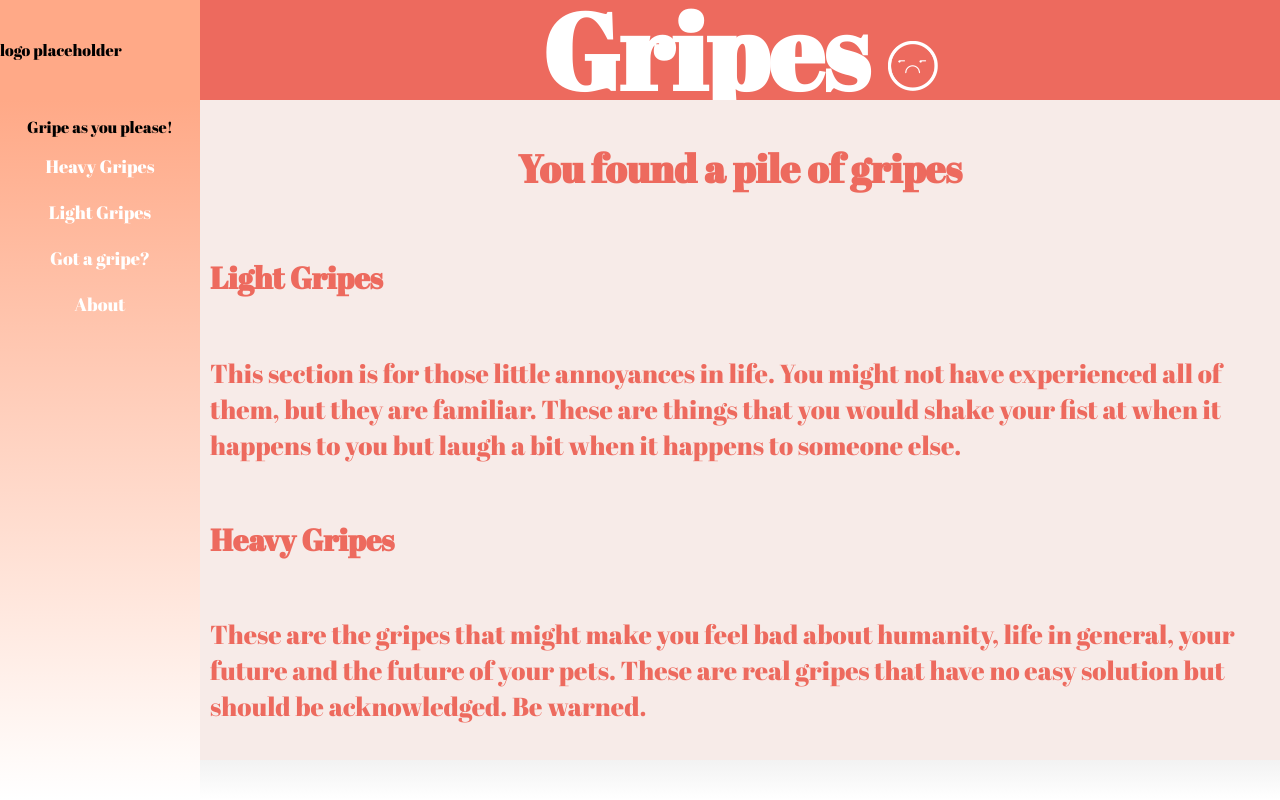
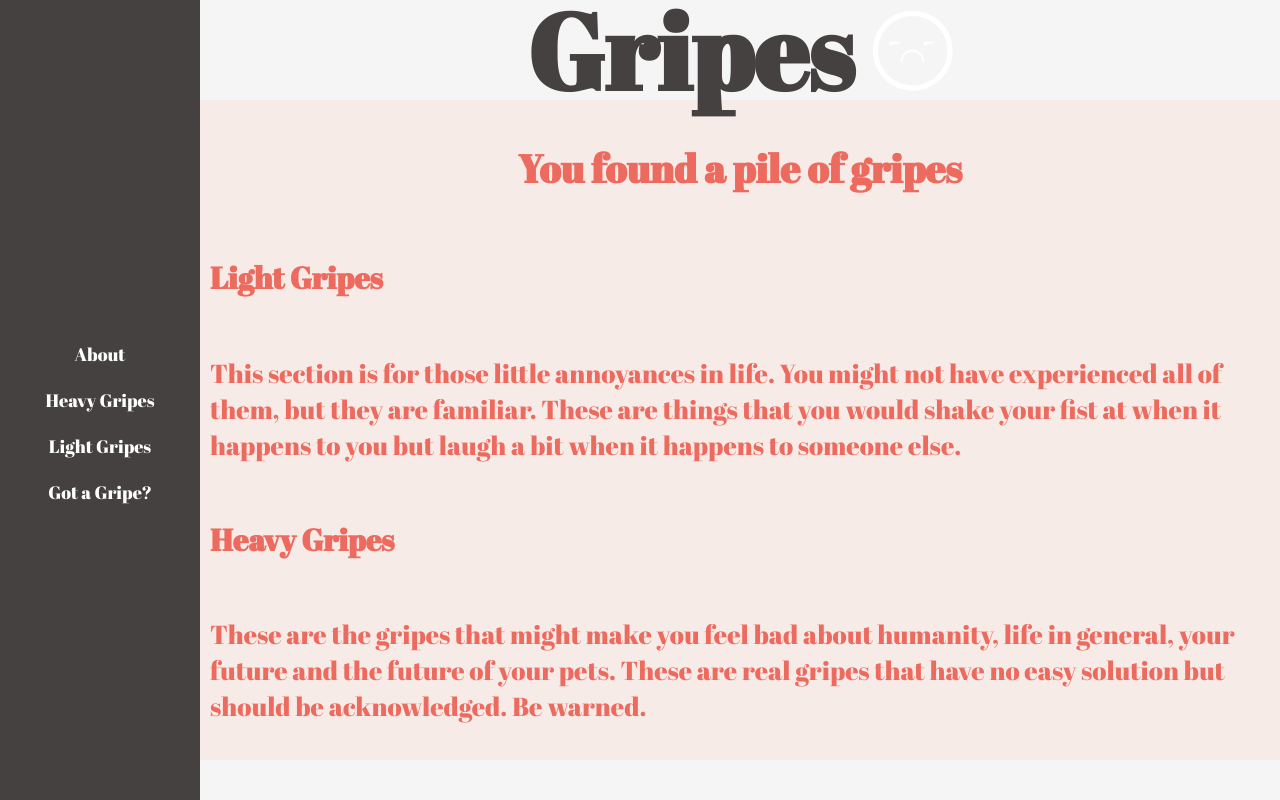
Before and after one commit to kroefeet/gripes, a React (Create React App) app in the folder client/: page / in a window 1280 px wide. Built offline with nearby package versions, Linux system fonts and the light colour scheme; the HTML template or start-up script is replaced by a standard one.

Commit message:
sidebar movement, testing colors, resized logo and got the title to overlap.

```diff
--- a/client/src/App.css
+++ b/client/src/App.css
@@ -1,5 +1,5 @@
 .App {
-    background: linear-gradient(to top, #fff, #000);
+    background: whitesmoke;
     min-height: 100vh;
     display: grid;
     grid-template-columns: minmax(100px, 200px) 1fr;
@@ -11,8 +11,8 @@
 
 .App-navigation {
     padding: 10px;
-    color: white;
-    background: #ED6A5E;
+    color: #444140;
+    background: whitesmoke;
     /* border-radius: 16px 16px 16px 16px; */
     font-family: 'Abril Fatface', cursive;
 }
@@ -37,6 +37,7 @@
 }
 
 .App-navigation {
+    z-index: 1;
     grid-column: 2 / span 1;
     display: flex;
     justify-content: center;
@@ -62,7 +63,7 @@
 .App-logo {
     grid-column: 1;
     grid-row: 1;
-    background: #FFA987;
+    background: #444140;
     /* border-radius: 16px 16px 16px 16px; */
     display: flex;
     align-items: center;
@@ -70,6 +71,6 @@
 }
 
 .App-title img {
-    width: 50px;
-    height: 50px;
+    width: 80px;
+    height: 80px;
 }
--- a/client/src/App.js
+++ b/client/src/App.js
@@ -17,7 +17,7 @@ class App extends Component {
   render() {
     return (
       <div className="App">
-        <div className="App-logo">logo placeholder</div>
+        <div className="App-logo"></div>
         <nav className="App-navigation">
           <h1 className="App-title">Gripes <img src={logo}></img>  </h1>
         </nav>
--- a/client/src/components/nav/SideMenu/SideMenu.css
+++ b/client/src/components/nav/SideMenu/SideMenu.css
@@ -2,7 +2,7 @@
     grid-column: 1;
     grid-row: 2;
     color: white;
-    background: linear-gradient(to top,white, #FFA987);
+    background: #444140;
     display: flex;
     flex-direction: column;
     font-family: 'Abril Fatface', cursive;
--- a/client/src/components/nav/SideMenu/SideMenu.js
+++ b/client/src/components/nav/SideMenu/SideMenu.js
@@ -6,11 +6,22 @@ class SideMenu extends Component {
   render() {
     return (
       <div className="Style">
-          <p>Gripe as you please!</p>
+          <br></br>
+          <br></br>
+          <br></br>
+          <br></br>
+          <br></br>
+          <br></br>
+          <br></br>
+          <br></br>
+          <br></br>
+          <br></br>
+          <br></br>
+          {/* <p>Gripe as you please!</p> */}
+          <Link to="/">About</Link><br></br>
           <Link to="/gripe/Heavy/">Heavy Gripes</Link><br></br>
           <Link to="/gripe/Light/">Light Gripes</Link><br></br>
-          <Link to="/add-gripe/">Got a gripe?</Link><br></br>
-          <Link to="/">About</Link><br></br>
+          <Link to="/add-gripe/">Got a Gripe?</Link><br></br>
         </div>
     )}
 }
```
